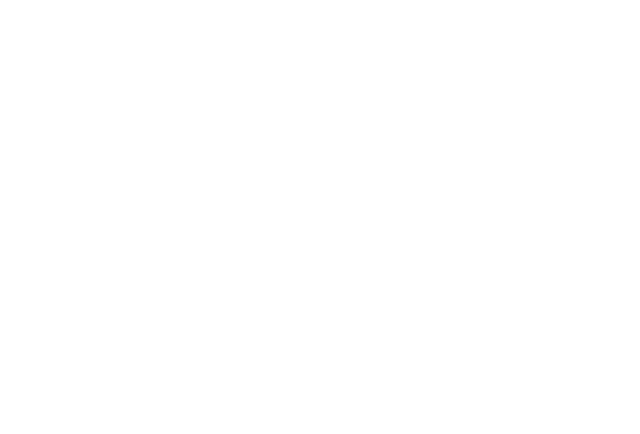
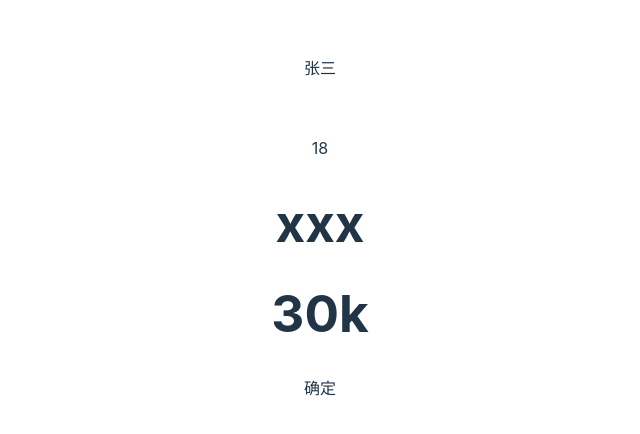
Before and after one commit to zaqq147258369/Vite-test, a Vue app in the folder vite-project/: page / in a window 1280 px wide. Shown: the part 180-614 px from the top of the page, without its empty margins (320-960 px from the left). Built offline with nearby package versions, Linux system fonts and the light colour scheme.

Commit message:
ref函数，p144开始

```diff
--- a/vite-project/src/App.vue
+++ b/vite-project/src/App.vue
@@ -1,9 +1,27 @@
 <script setup >
+import {ref} from 'vue'
+let name = ref('张三');
+let age = ref(18)
+let job = ref({
+  type:'xxx',
+  salary:'30k'
+})
+function showname(){
+  name.value = '李四'
+  age.value=29
+  console.log(job.value);
+  console.log(name,age);
+}
 </script>
 
 <template>
   <div>
-
+    <p>{{ name }}</p>
+    <br>
+    <p>{{ age }}</p>
+    <h1>{{ job.type }}</h1>
+    <h1>{{ job.salary }}</h1>
+    <div @click="showname">确定 </div>
   </div>
 </template>
 
```
